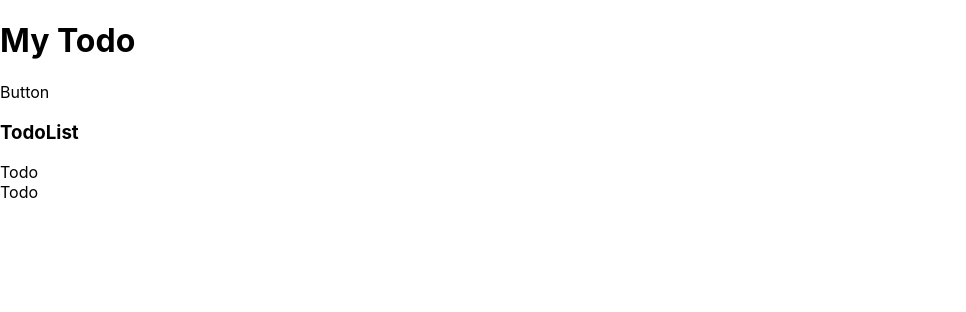
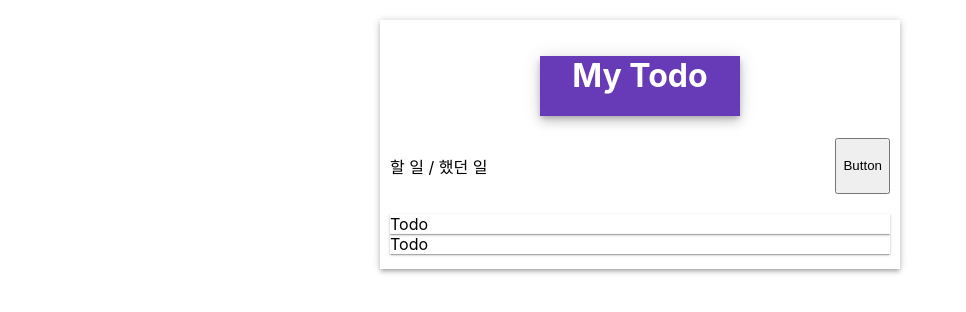
Before and after one commit to HorangApple/react_todo, a React app: page / in a window 1280 px wide. Shown: the top 312 px of the page, without its empty margins (0-966 px from the left). Built offline with nearby package versions, Linux system fonts and the light colour scheme.

Commit message:
styling TodoPage, TodoList

```diff
--- a/src/components/App.js
+++ b/src/components/App.js
@@ -1,11 +1,19 @@
 import React from 'react'
+import styled from 'styled-components'
 
 import {TodoPage} from 'pages'
+
+
+const Body = styled.div`
+  display: relative;
+`
 
 const App = () => {
 
   return (
-    <TodoPage></TodoPage>
+    <Body>
+      <TodoPage></TodoPage>
+    </Body>
   )
 }
 
--- a/src/components/Button/Button.js
+++ b/src/components/Button/Button.js
@@ -2,9 +2,9 @@ import React from 'react'
 import styled from 'styled-components'
 
 const Button = () => (
-  <div>
+  <button>
     Button
-  </div>
+  </button>
 )
 
 export default Button
--- a/src/components/Todo/Todo.js
+++ b/src/components/Todo/Todo.js
@@ -1,13 +1,20 @@
 import React, {Component} from 'react'
 import styled from 'styled-components'
+
+import shadow from 'style/shadow'
+
+const Card = styled.div`
+  ${shadow(1)}
+
+`
 
 class Todo extends Component {
 
   render() {
     return (
-      <div>
+      <Card>
         Todo
-      </div>
+      </Card>
     )
   }
 }
--- a/src/components/TodoList/TodoList.js
+++ b/src/components/TodoList/TodoList.js
@@ -1,20 +1,33 @@
-import React, {Component} from 'react'
-import styled from 'styled-components'
+import React, { Component } from "react";
+import styled from "styled-components";
 
-import Todo from 'components/Todo'
+import Todo from "components/Todo";
+import Button from "components/Button";
+
+const Menu = styled.div`
+  display: flex;
+  justify-content: space-between;
+`;
+
+const ListBody = styled.div`
+  margin-top: 20px;
+`
 
 class TodoList extends Component {
-  render(){
+  render() {
     return (
       <div>
-        <h3>TodoList</h3>
-        <div>
-          <Todo></Todo>
-          <Todo></Todo>
-        </div>
+        <Menu>
+          <p>할 일 / 했던 일</p>
+          <Button>추가</Button>
+        </Menu>
+        <ListBody>
+          <Todo />
+          <Todo />
+        </ListBody>
       </div>
-    )
+    );
   }
 }
 
-export default TodoList
+export default TodoList;
--- a/src/pages/TodoPage.js
+++ b/src/pages/TodoPage.js
@@ -2,15 +2,34 @@ import React from 'react'
 import styled from 'styled-components'
 
 import TodoList from 'components/TodoList'
-import Button from 'components/Button'
+import shadow from 'style/shadow'
+
+const Page = styled.div`
+  ${shadow(3)}
+  max-width:500px;
+  margin-left: auto;
+  margin-right: auto;
+  margin-top : 20px;
+  padding : 15px 10px 15px 10px;
+`
+
+const Title = styled.h1`
+  ${shadow(6)}
+  text-align: center;
+  background-color: #673ab7;
+  color: white;
+  margin-left: auto;
+  margin-right: auto;
+  width: 200px;
+  height: 60px;
+`
 
 const TodoPage = () => {
   return (
-    <div>
-      <h1>My Todo</h1>
-      <Button></Button>
+    <Page>
+      <Title>My Todo</Title>
       <TodoList></TodoList>
-    </div>
+    </Page>
   )
 }
 
--- /dev/null
+++ b/src/style/shadow.js
@@ -0,0 +1,15 @@
+const shadow = (dp) => {
+  if ( dp === 0 ) return `box-shadow: none;`
+  else if ( dp === 1 ) return `box-shadow: 0 1px 1px 0 rgba(0,0,0,0.14), 0 2px 1px -1px rgba(0,0,0,0.12), 0 1px 3px 0 rgba(0,0,0,0.20);`
+  else if ( dp === 2 ) return `box-shadow: 0 2px 2px 0 rgba(0,0,0,0.14), 0 3px 1px -2px rgba(0,0,0,0.12), 0 1px 5px 0 rgba(0,0,0,0.20);`
+  else if ( dp === 3 ) return `box-shadow: 0 3px 4px 0 rgba(0,0,0,0.14), 0 3px 3px -2px rgba(0,0,0,0.12), 0 1px 8px 0 rgba(0,0,0,0.20);`
+  else if ( dp === 4 ) return `box-shadow: 0 4px 5px 0 rgba(0,0,0,0.14), 0 1px 10px 0 rgba(0,0,0,0.12), 0 2px 4px -1px rgba(0,0,0,0.20);`
+  else if ( dp === 6 ) return `box-shadow: 0 6px 10px 0 rgba(0,0,0,0.14), 0 1px 18px 0 rgba(0,0,0,0.12), 0 3px 5px -1px rgba(0,0,0,0.20);`
+  else if ( dp === 8 ) return `box-shadow: 0 8px 10px 1px rgba(0,0,0,0.14), 0 3px 14px 2px rgba(0,0,0,0.12), 0 5px 5px -3px rgba(0,0,0,0.20);`
+  else if ( dp === 9 ) return `box-shadow: 0 9px 12px 1px rgba(0,0,0,0.14), 0 3px 16px 2px rgba(0,0,0,0.12), 0 5px 6px -3px rgba(0,0,0,0.20);`
+  else if ( dp === 12 ) return `box-shadow: 0 12px 17px 2px rgba(0,0,0,0.14), 0 5px 22px 4px rgba(0,0,0,0.12), 0 7px 8px -4px rgba(0,0,0,0.20);`
+  else if ( dp === 16 ) return `box-shadow: 0 16px 24px 2px rgba(0,0,0,0.14), 0 6px 30px 5px rgba(0,0,0,0.12), 0 8px 10px -5px rgba(0,0,0,0.20);`
+  else if ( dp === 24 ) return `box-shadow: 0 24px 38px 3px rgba(0,0,0,0.14), 0 9px 46px 8px rgba(0,0,0,0.12), 0 11px 15px -7px rgba(0,0,0,0.20);`
+}
+
+export default shadow
```
Also changed, not shown: 1 other file (tests, documents, lock files or other folders).
